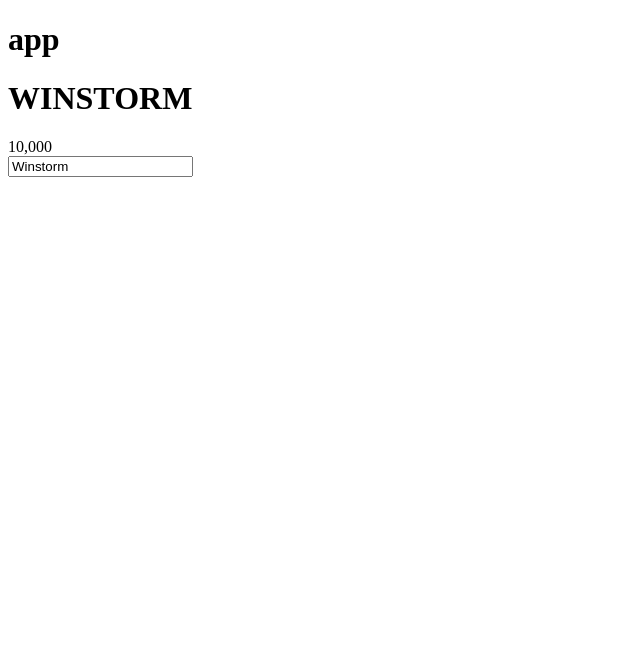
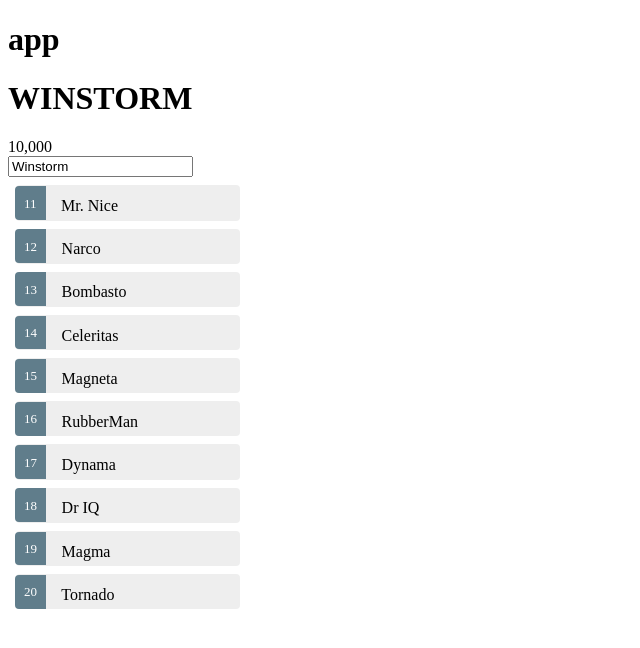
Before and after one commit to yeo1220/toh, an Angular app: page / in a window 1280 px wide. Shown: the top 648 px of the page, without its empty margins (0-640 px from the left). Built offline with nearby package versions, Linux system fonts and the light colour scheme.

Commit message:
Tutorial 43
Display List

```diff
--- a/src/app/heroes/heroes.component.css
+++ b/src/app/heroes/heroes.component.css
@@ -0,0 +1,48 @@
+/* HeroesComponent's private CSS styles */
+.selected {
+    background-color: #CFD8DC !important;
+    color: white;
+}
+.heroes {
+    margin: 0 0 2em 0;
+    list-style-type: none;
+    padding: 0;
+    width: 15em;
+}
+.heroes li {
+    cursor: pointer;
+    position: relative;
+    left: 0;
+    background-color: #EEE;
+    margin: .5em;
+    padding: .3em 0;
+    height: 1.6em;
+    border-radius: 4px;
+}
+.heroes li.selected:hover {
+    background-color: #BBD8DC !important;
+    color: white;
+}
+.heroes li:hover {
+    color: #607D8B;
+    background-color: #DDD;
+    left: .1em;
+}
+.heroes .text {
+    position: relative;
+    top: -3px;
+}
+.heroes .badge {
+    display: inline-block;
+    font-size: small;
+    color: white;
+    padding: 0.8em 0.7em 0 0.7em;
+    background-color: #607D8B;
+    line-height: 1em;
+    position: relative;
+    left: -1px;
+    top: -4px;
+    height: 1.8em;
+    margin-right: .8em;
+    border-radius: 4px 0 0 4px;
+}
--- a/src/app/heroes/heroes.component.html
+++ b/src/app/heroes/heroes.component.html
@@ -4,3 +4,9 @@
 <span>{{hero.id | number}}</span>
 
 <div><label for=""><input [(ngModel)]="hero.name" type="text"></label></div>
+
+<ul class="heroes">
+  <li *ngFor="let item of heroes">
+    <span class="badge">{{item.id}}</span> {{item.name}}
+  </li>
+</ul>
--- a/src/app/heroes/heroes.component.ts
+++ b/src/app/heroes/heroes.component.ts
@@ -1,5 +1,6 @@
 import { Component, OnInit } from '@angular/core';
 import {Hero} from '../hero';
+import {HEROES} from '../mock-heroes';
 
 @Component({
   selector: 'app-heroes',
@@ -7,6 +8,7 @@
   styleUrls: ['./heroes.component.css']
 })
 export class HeroesComponent implements OnInit {
+  heroes = HEROES;
   hero: Hero = {
     id: 10000,
     name: 'Winstorm'
--- /dev/null
+++ b/src/app/mock-heroes.ts
@@ -0,0 +1,17 @@
+/**
+ * Created by yeo1220 on 2018. 3. 10..
+ */
+import { Hero } from './hero';
+
+export const HEROES: Hero[] = [
+    { id: 11, name: 'Mr. Nice' },
+    { id: 12, name: 'Narco' },
+    { id: 13, name: 'Bombasto' },
+    { id: 14, name: 'Celeritas' },
+    { id: 15, name: 'Magneta' },
+    { id: 16, name: 'RubberMan' },
+    { id: 17, name: 'Dynama' },
+    { id: 18, name: 'Dr IQ' },
+    { id: 19, name: 'Magma' },
+    { id: 20, name: 'Tornado' }
+];
```
